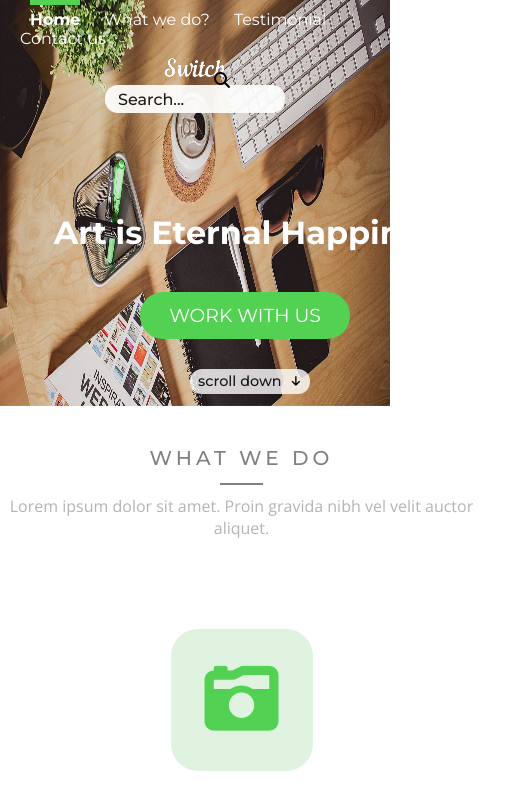
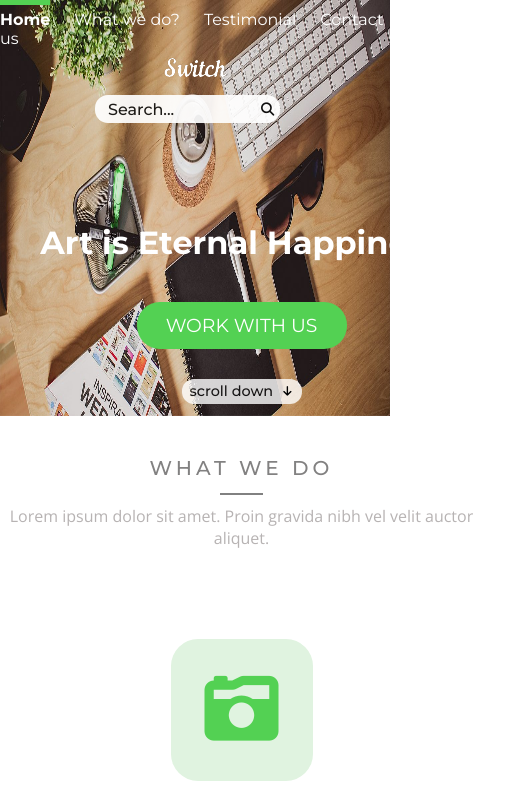
Before and after one commit to elchinakhmed/switch, a plain HTML site: page index.htm in a window 390 px wide. Shown: the top 795 px of the page, 505 px wide, since content can reach past the window. Drawn offline with nearby package versions, Linux system fonts and the light colour scheme.

Commit message:
switch v1

```diff
--- a/index.htm
+++ b/index.htm
@@ -23,7 +23,7 @@
             <div class="search">
                 <form id="search">
                     <input type="text" placeholder="Search...">
-                    <i class="fas fa-search "></i>
+                    <button> <i class="fas fa-search "></i> </button>
                 </form>
             </div>
         </nav>
@@ -363,7 +363,6 @@
     </section>
     <footer>
         <h3>made by Elchin</h3>
-        <i class="fab fa-d-and-d"></i>
     </footer>
 
 </body>
--- a/style.css
+++ b/style.css
@@ -47,18 +47,17 @@ header nav img {
 
 header nav form {
     display: flex;
-    justify-content: flex-end;
+    margin-top: 5px;
+    margin-right: 20px;
 }
 
 header nav input {
     opacity: 0.92;
-    width: 180px;
+    width: 160px;
     height: 28px;
     border: none;
     outline: none;
-    margin-top: 5px;
-    margin-right: 30px;
-    border-radius: 13px;
+    border-radius: 13px 0 0 13px;
     padding-left: 13px;
     font: 500 1em var(--fontMono);
 }
@@ -67,10 +66,16 @@ header nav input::placeholder {
     color: #111111;
 }
 
-#search i {
-    position: absolute;
-    right: 39px;
-    top: 10px;
+header nav button {
+    opacity: 0.92;
+    background-color: #FFF;
+    border: none;
+    outline: none;
+    border-radius:0 13px 13px 0;
+    height: 28px;
+}
+header nav button:hover {
+    transform: translateY(0);
 }
 
 .container1 {
@@ -95,7 +100,7 @@ header nav input::placeholder {
         left: -1000px;
     }
     to {
-        left: 1%;
+        left: 0;
     }
 }
 
@@ -126,7 +131,7 @@ header nav input::placeholder {
         right: -1000px;
     }
     to {
-        right: 1%;
+        right: 0;
     }
 }
 
@@ -329,6 +334,9 @@ header nav input::placeholder {
     color: #FFF;
     text-align: left;
     padding-left: 18px;
+}
+#bes .all form button, #uc .more form button:hover {
+    transform: translateY(0);
 }
 
 #bes .all form, #uc .more form {
@@ -756,13 +764,6 @@ footer h3 {
     padding-top: 11px;
 }
 
-footer i {
-    font-size: 25px;
-    color: #1f7b1f;
-    margin-left: 5px;
-    margin-top: 5px;
-}
-
 @media only screen and (max-width: 992px) {
     header nav {
         flex-direction: column;
@@ -771,6 +772,9 @@ footer i {
         display: block;
         margin: auto;
         width: 62px;
+    }
+    header nav .active {
+        margin-left: 0;
     }
     header nav ul {
         display: block;
@@ -781,16 +785,13 @@ footer i {
         margin-top: 10px;
     }
     header nav form {
-        display: block;
+        display: flex;
         margin: auto;
-        width: 180px;
-    }
-    #search i {
-        right: 160px;
-        top: 72px;
+        margin-top: 15px;
+        width: 200px;
     }
     .container1 {
-        width: 500px;
+        width: 483px;
         margin: auto;
         margin-top: 100px;
     }
@@ -852,5 +853,4 @@ footer i {
         margin-left: 0;
         margin-top: 20px;
     }
-
 }
```
